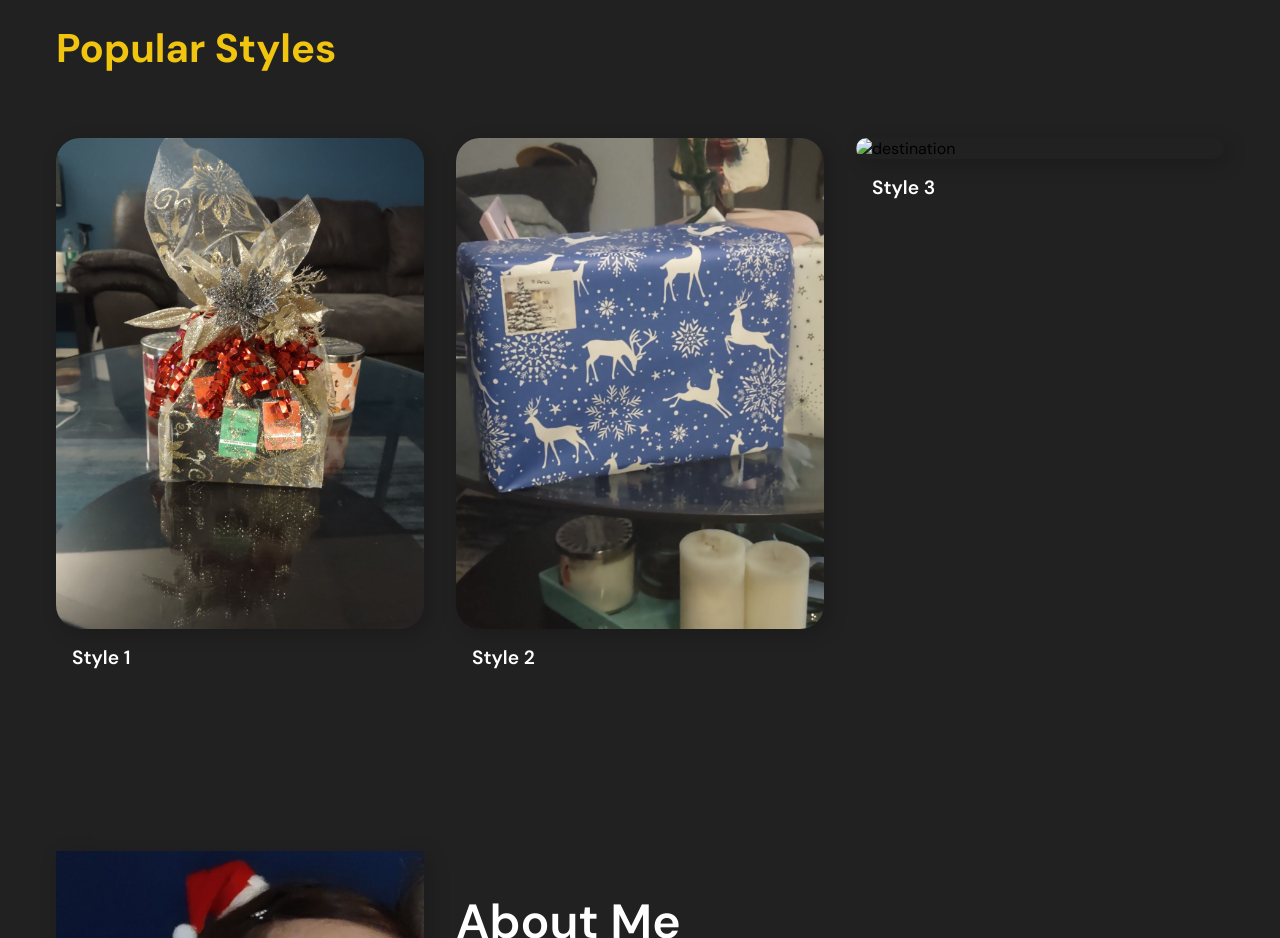
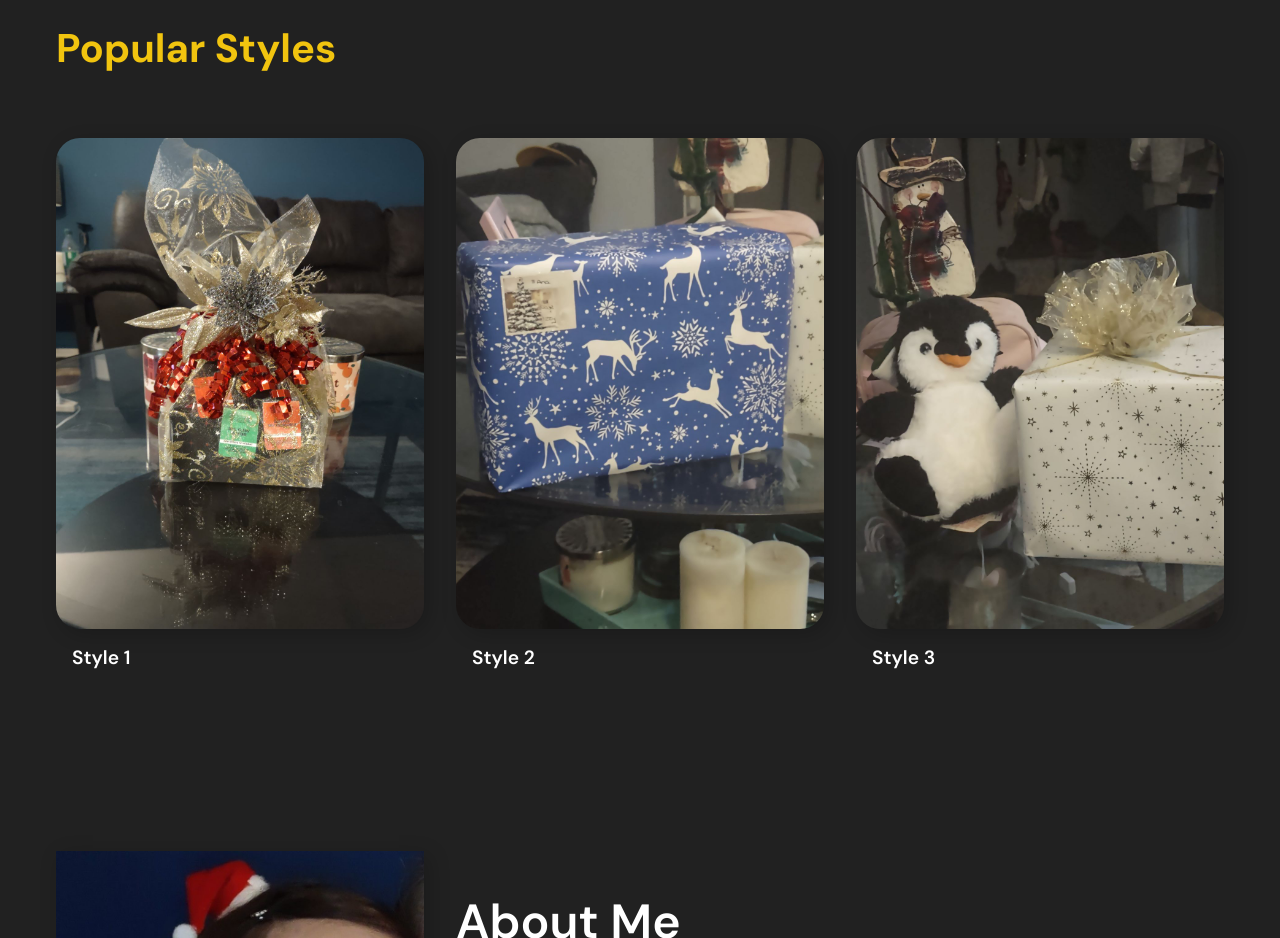
Before and after one commit to jaedenphil/Wrapped, a plain HTML site: page GiftSite/index.html in a window 1280 px wide. Shown: the part 880-1818 px from the top of the page. Drawn offline with nearby package versions, Linux system fonts and the light colour scheme.

Commit message:
Update index.html

```diff
--- a/GiftSite/index.html
+++ b/GiftSite/index.html
@@ -77,7 +77,7 @@
         </div>
         <!-- Destination card 3 -->
         <div class="destination__card">
-          <img src="GiftSite/assets/gift3.jpg" alt="destination" />
+          <img src="assets/gift3.jpg" alt="destination" />
           <div class="destination__card__details">
             <div>
               <h4>Style 3</h4>
```
